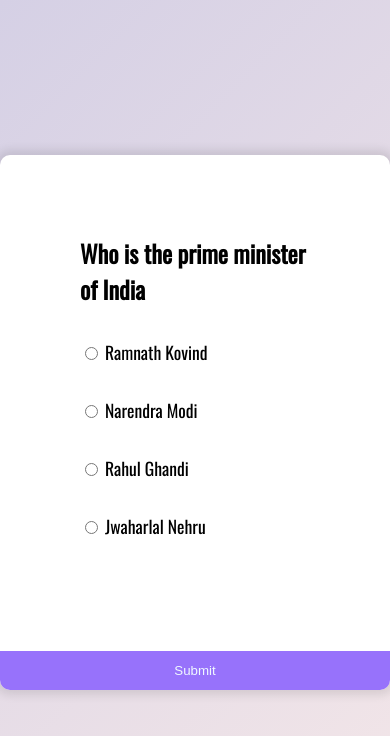
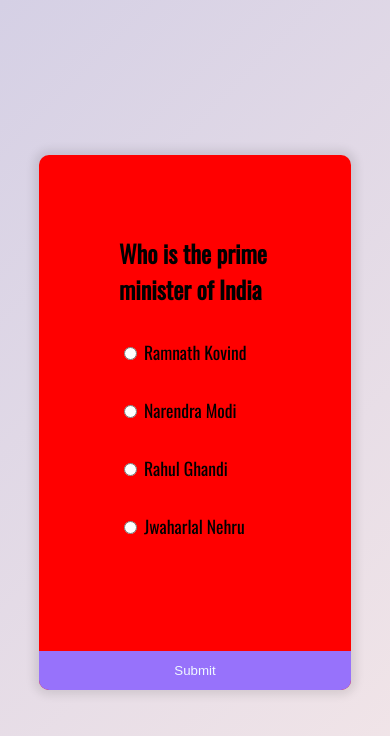
Before and after one commit to mithun-yadav/Quiz-App, a plain HTML site: page index.html in a window 390 px wide. Drawn offline with nearby package versions, Linux system fonts and the light colour scheme.

Commit message:
final-for-resume

```diff
--- a/script.js
+++ b/script.js
@@ -7,38 +7,38 @@ const quizData = [
     d: "Jwaharlal Nehru",
     correctAnswer: "b",
   },
-  {
-    question: "Who is the president of India",
-    a: "Ramnath Kovind",
-    b: "Narendra Modi",
-    c: "Rahul Ghandi",
-    d: "Jwaharlal Nehru",
-    correctAnswer: "a",
-  },
-  {
-    question: "Who is the son of Rajiv Ghandi",
-    a: "Ramnath Kovind",
-    b: "Narendra Modi",
-    c: "Rahul Ghandi",
-    d: "Jwaharlal Nehru",
-    correctAnswer: "c",
-  },
-  {
-    question: "Who is the First prime minister of India",
-    a: "Ramnath Kovind",
-    b: "Narendra Modi",
-    c: "Rahul Ghandi",
-    d: "Jwaharlal Nehru",
-    correctAnswer: "d",
-  },
-  {
-    question: "Who is the Home minister of India",
-    a: "Ramnath Kovind",
-    b: "Narendra Modi",
-    c: "Amit Saha",
-    d: "Jwaharlal Nehru",
-    correctAnswer: "c",
-  }
+  // {
+  //   question: "Who is the president of India",
+  //   a: "Ramnath Kovind",
+  //   b: "Narendra Modi",
+  //   c: "Rahul Ghandi",
+  //   d: "Jwaharlal Nehru",
+  //   correctAnswer: "a",
+  // },
+  // {
+  //   question: "Who is the son of Rajiv Ghandi",
+  //   a: "Ramnath Kovind",
+  //   b: "Narendra Modi",
+  //   c: "Rahul Ghandi",
+  //   d: "Jwaharlal Nehru",
+  //   correctAnswer: "c",
+  // },
+  // {
+  //   question: "Who is the First prime minister of India",
+  //   a: "Ramnath Kovind",
+  //   b: "Narendra Modi",
+  //   c: "Rahul Ghandi",
+  //   d: "Jwaharlal Nehru",
+  //   correctAnswer: "d",
+  // },
+  // {
+  //   question: "Who is the Home minister of India",
+  //   a: "Ramnath Kovind",
+  //   b: "Narendra Modi",
+  //   c: "Amit Saha",
+  //   d: "Jwaharlal Nehru",
+  //   correctAnswer: "c",
+  // }
 ];
 
 const answersEls=document.querySelectorAll(".answer");
@@ -94,7 +94,7 @@ submitFunc.addEventListener("click", () => {
     if(currentQuiz<quizData.length){
         submitBtn();
       }else{
-          quiz.innerHTML=`<h2 style="margin:50px 100px 50px 200px;font-size:25px;">YOUR SCORE IS: ${score}/${quizData.length}</h2>
+          quiz.innerHTML=`<h2 class="final-score" style="margin:50px 26%;font-size:25px;">YOUR SCORE IS: ${score}/${quizData.length}</h2>
           <button onClick="location.reload()">Reload</button>`;
       }
   }
--- a/styles.css
+++ b/styles.css
@@ -49,3 +49,17 @@ ul li{
    padding: 1rem 0px;
    font-size: 1.1rem;
 }
+
+@media screen and (max-width:700px){
+    .quiz-container{
+        background-color: red;
+        max-width: 80%;
+        height:auto;
+        margin:auto;
+    }
+
+    .final-score {
+        margin:50px 100px 50px 200px;
+        font-size:25px;
+    }
+}
```
Also changed, not shown: index.html (+1 -0 lines).
